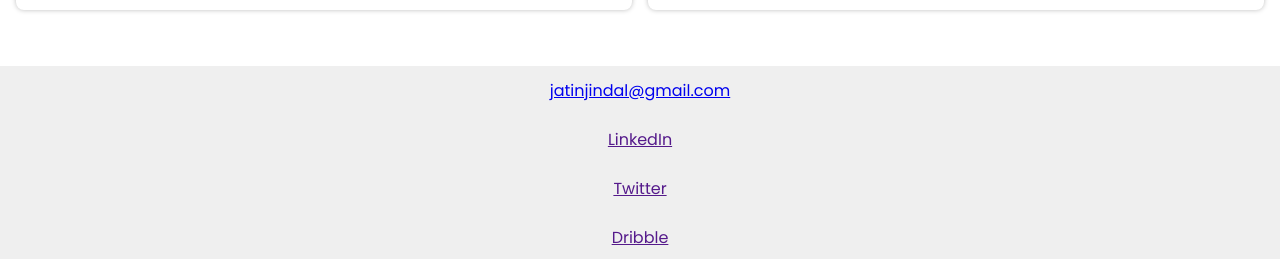
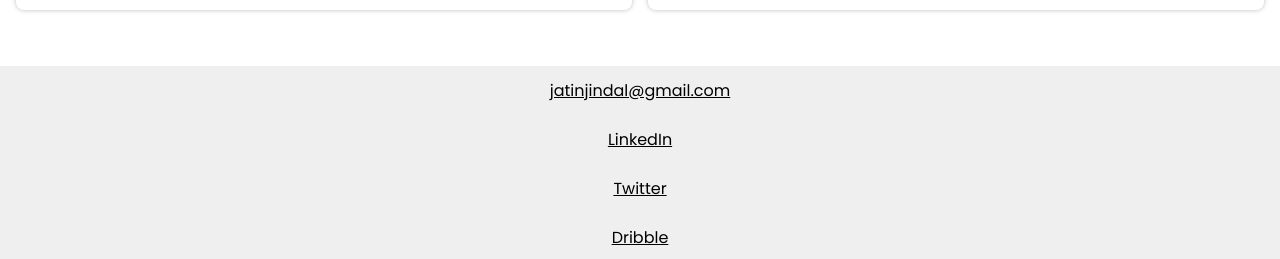
Before and after one commit to jatinjindaljj/lightthemeportfolio, a React (Vite) app: page /#/ in a window 1280 px wide. Shown: the part 2664-2923 px from the top of the page. Built offline with nearby package versions, Linux system fonts and the light colour scheme.

Commit message:
case studies take one

```diff
--- a/src/components/Footer/Footer.module.css
+++ b/src/components/Footer/Footer.module.css
@@ -9,10 +9,10 @@
   font-size: 2vmin;
   padding: 1vh;
   margin: 0.5vh 0;
+  color: black;
 }
 @media screen and (max-width: 900px) {
   .footerContainer > a {
     font-size: 4.5vmin;
-    color: black;
   }
 }/*# sourceMappingURL=Footer.module.css.map */
--- a/src/components/Footer/Footer.module.scss
+++ b/src/components/Footer/Footer.module.scss
@@ -8,10 +8,10 @@
     font-size: 2vmin;
     padding: 1vh;
     margin: 0.5vh 0;
+    color: black;
     @media screen and (max-width: 900px) {
       // grid-template-columns: auto;
       font-size: 4.5vmin;
-      color: black;
     }
   }
 }
```
Also changed, not shown: 1 other file (tests, documents, lock files or other folders).
